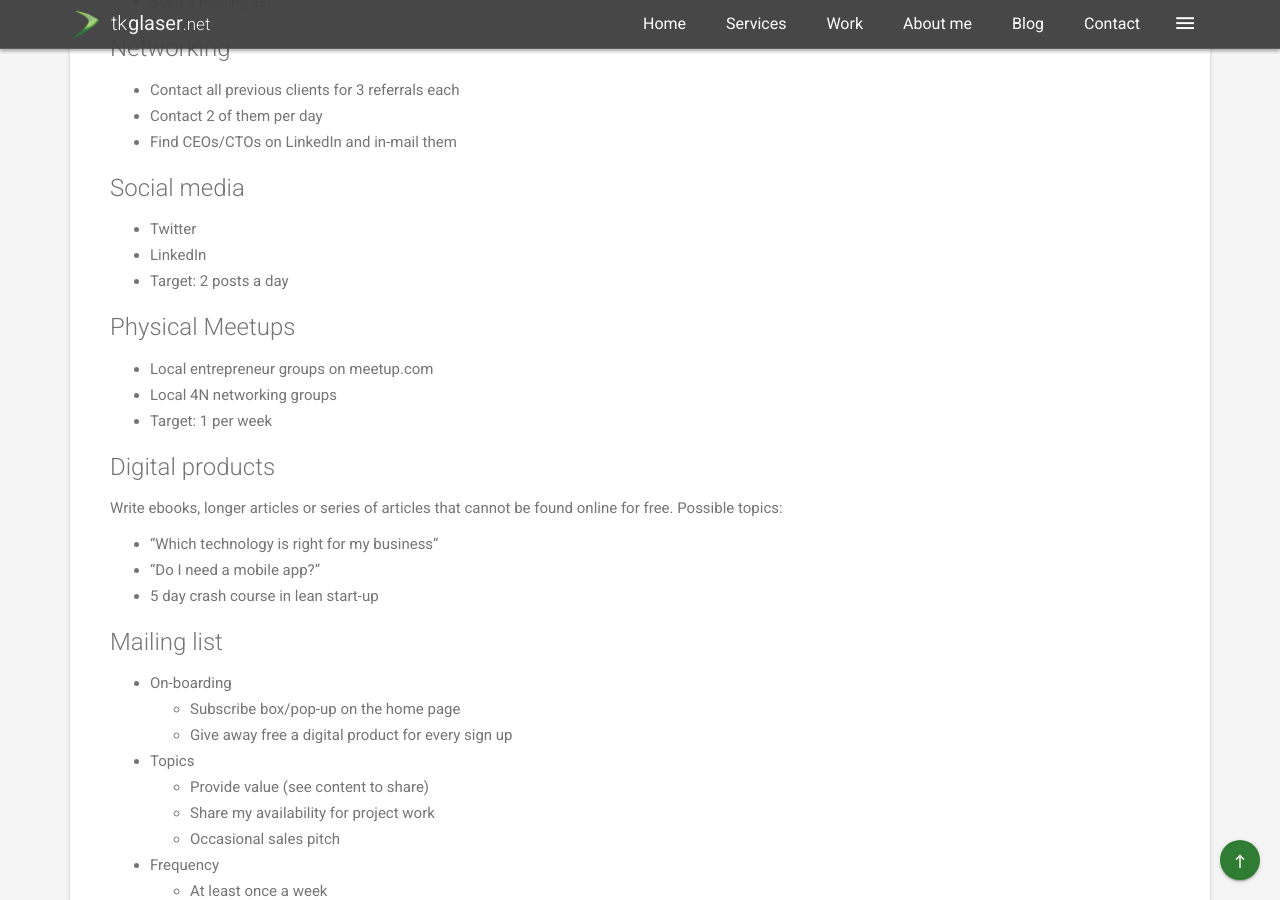
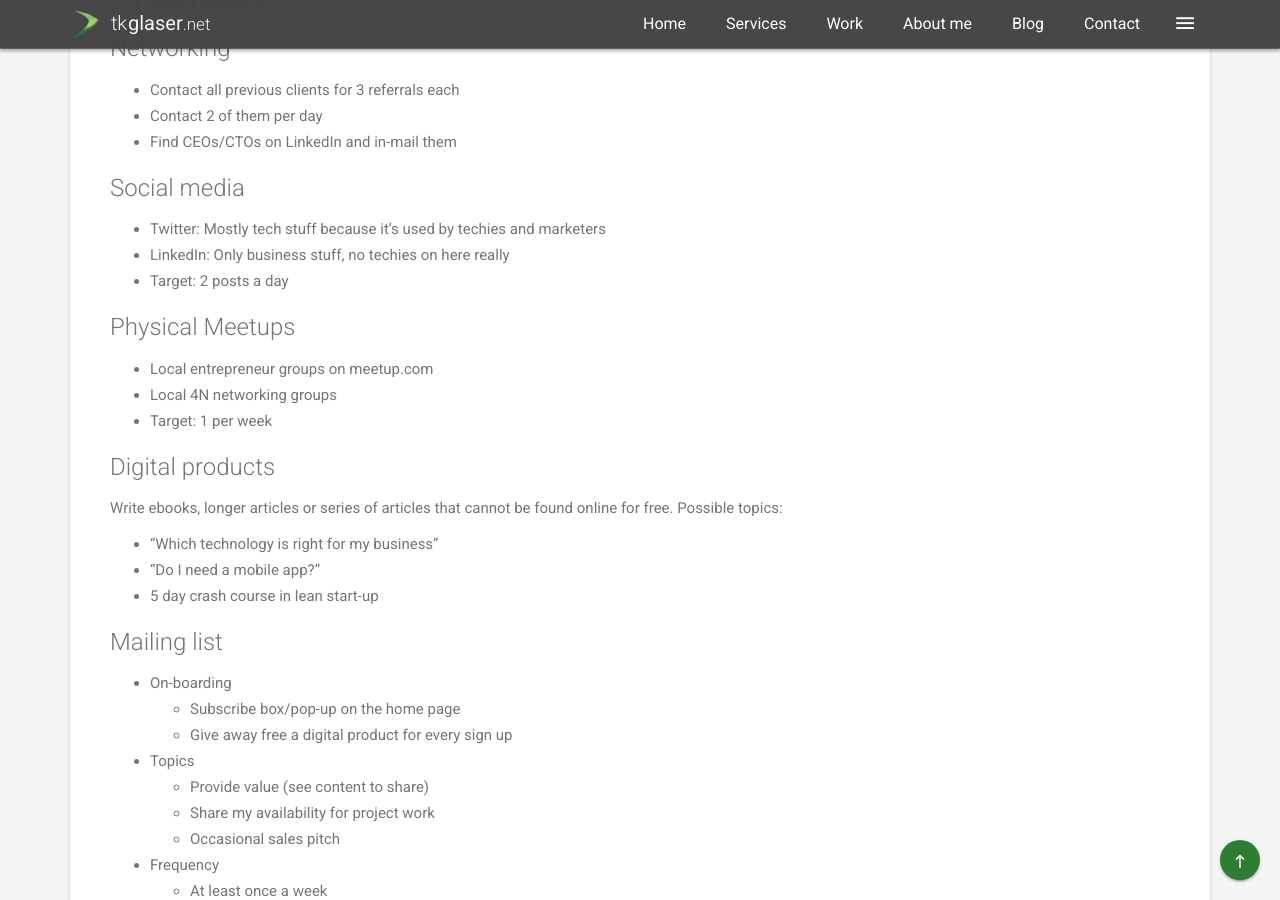
Before and after one commit to tkglaser/tkglaser.github.io, a Jekyll site: the page built from content/private/marketing-strategy.md, in a window 1280 px wide and 900 px high, scrolled down 3197 px. Built offline with Jekyll 4.4.1, drawn with Linux system fonts in a browser that asks for light colours.

Commit message:
Update marketing-strategy.md

```diff
--- a/content/private/marketing-strategy.md
+++ b/content/private/marketing-strategy.md
@@ -121,8 +121,8 @@ Main Communication channels:
 - Find CEOs/CTOs on LinkedIn and in-mail them
 
 ### Social media
-- Twitter
-- LinkedIn
+- Twitter: Mostly tech stuff because it's used by techies and marketers
+- LinkedIn: Only business stuff, no techies on here really
 - Target: 2 posts a day
 
 ### Physical Meetups
```
